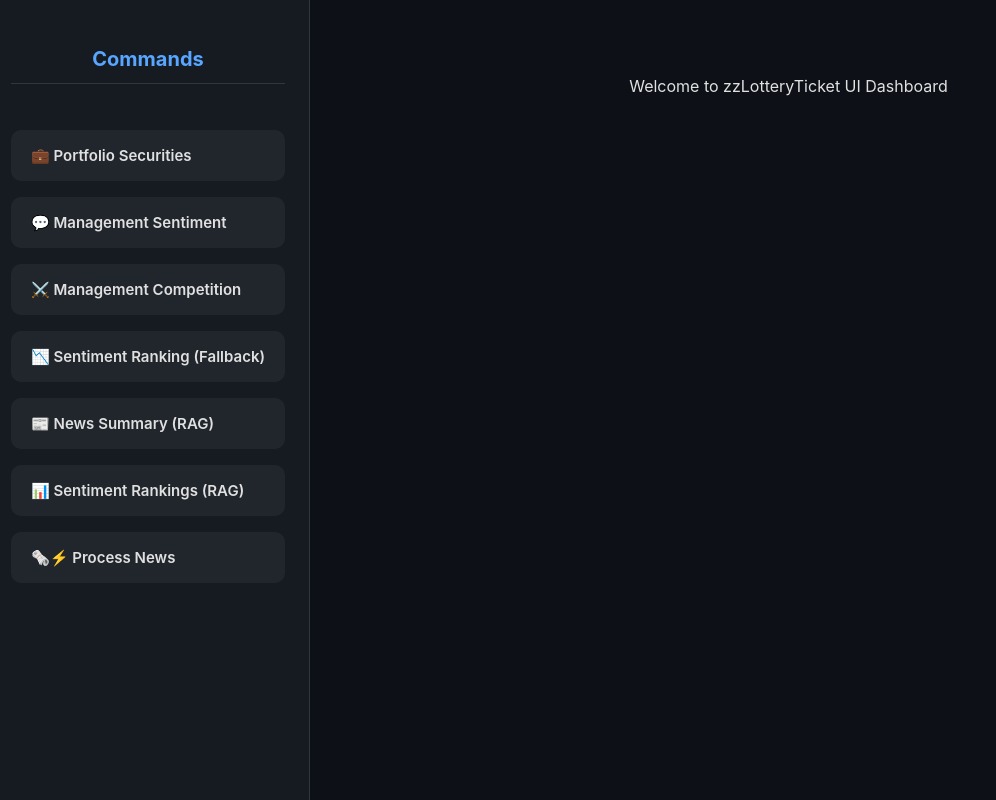
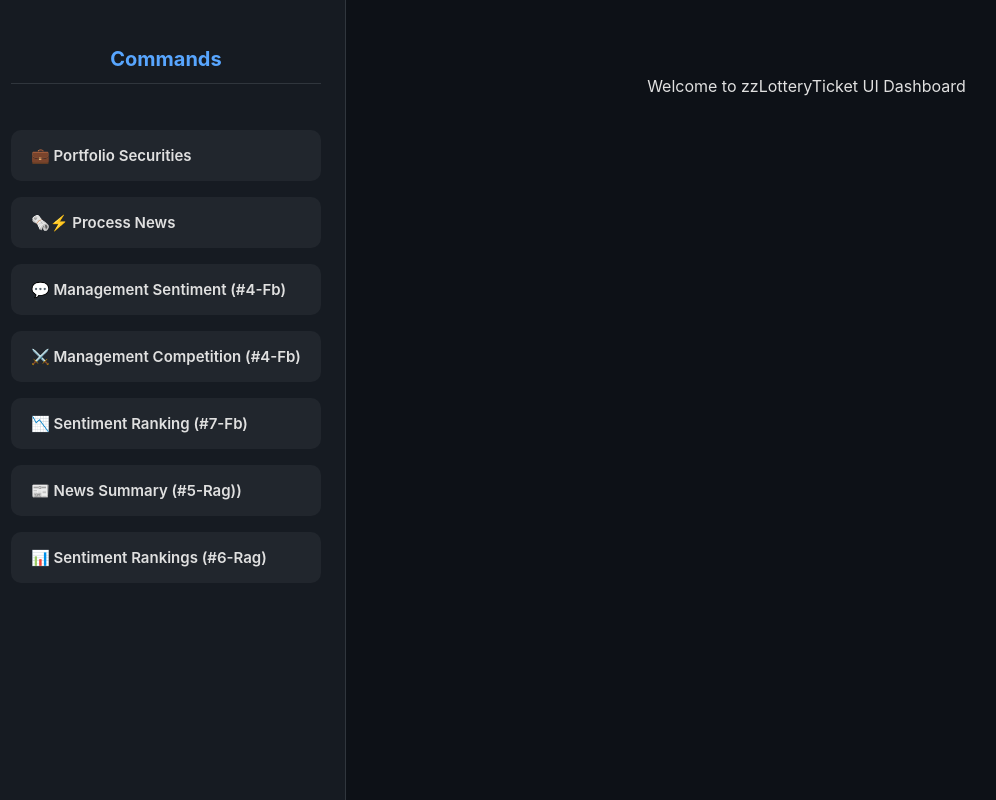
Before and after one commit to FerGusMosca/zChatbotAgentFwk, a FastAPI app: page / in a window 1280 px wide. Shown: the whole page, without its empty margins (13-1009 px from the left). Run offline with FastAPI, Linux system fonts and the light colour scheme.

Commit message:
UI Dashboard - new links

```diff
--- a/main.py
+++ b/main.py
@@ -38,30 +38,6 @@ async def main_page(request: Request):
 #       CONTROLLERS
 # ===========================
 
-# Management Sentiment
-management_sentiment = ManagementSentimentController()
-app.include_router(management_sentiment.router)
-
-# Competition Analysis
-management_competition = ManagementCompetitionController()
-app.include_router(management_competition.router)
-
-# News Indexed
-mgmt_sentiment_ranking = NewsIndexedController()
-app.include_router(mgmt_sentiment_ranking.router)
-
-# Sentiment Rankings (RAG)
-mgmt_sentiment_ranking = ManagementSentimentRankingsController()
-app.include_router(mgmt_sentiment_ranking.router)
-
-# Sentiment Rankings Fallback
-mgmt_sentiment_ranking_fallback = ManagementSentimentRankingsFallbackController()
-app.include_router(mgmt_sentiment_ranking_fallback.router)
-
-# Calendar Viewer
-calendar = CalendarController()
-app.include_router(calendar.router)
-
 # Portfolio Securities
 portfolio_securities = PortfolioSecuritiesController()
 app.include_router(portfolio_securities.router)
@@ -70,6 +46,32 @@ app.include_router(portfolio_securities.router)
 process_news = ProcessNewsController()
 app.include_router(process_news.router)
 
+# Management Sentiment (#4-Fb)
+management_sentiment = ManagementSentimentController()
+app.include_router(management_sentiment.router)
+
+# Competition Analysis (#4-Fb)
+management_competition = ManagementCompetitionController()
+app.include_router(management_competition.router)
+
+# News Indexed (#7-Fb)
+mgmt_sentiment_ranking = NewsIndexedController()
+app.include_router(mgmt_sentiment_ranking.router)
+
+# Sentiment Rankings (#5-Rag)
+mgmt_sentiment_ranking = ManagementSentimentRankingsController()
+app.include_router(mgmt_sentiment_ranking.router)
+
+# Sentiment Rankings (#6-Rag)
+mgmt_sentiment_ranking_fallback = ManagementSentimentRankingsFallbackController()
+app.include_router(mgmt_sentiment_ranking_fallback.router)
+
+# Calendar Viewer
+calendar = CalendarController()
+app.include_router(calendar.router)
+
+
+
 
 # ===========================
 #           RUN
--- a/templates/main_dashboard.html
+++ b/templates/main_dashboard.html
@@ -12,12 +12,13 @@
       <h2>Commands</h2>
        <ul class="menu">
         <li><a href="/portfolio_securities"> 💼 Portfolio Securities</a></li>
-        <li><a href="/management_sentiment">💬 Management Sentiment</a></li>
-        <li><a href="/management_competition">⚔️ Management Competition</a></li>
-        <li><a href="/management_sentiment_rankings_fallback">📉 Sentiment Ranking (Fallback)</a></li>
-        <li><a href="/management_news_indexed">📰 News Summary (RAG)</a></li>
-        <li><a href="/management_sentiment_rankings">📊 Sentiment Rankings (RAG)</a></li>
-           <li><a href="/process_news"> 🗞️⚡ Process News</a></li>
+        <li><a href="/process_news"> 🗞️⚡ Process News</a></li>
+        <li><a href="/management_sentiment">💬 Management Sentiment (#4-Fb)</a></li>
+        <li><a href="/management_competition">⚔️ Management Competition (#4-Fb)</a></li>
+        <li><a href="/management_sentiment_rankings_fallback">📉 Sentiment Ranking (#7-Fb)</a></li>
+        <li><a href="/management_news_indexed">📰 News Summary (#5-Rag))</a></li>
+        <li><a href="/management_sentiment_rankings">📊 Sentiment Rankings (#6-Rag)</a></li>
+
 
       </ul>
     </div>
```
